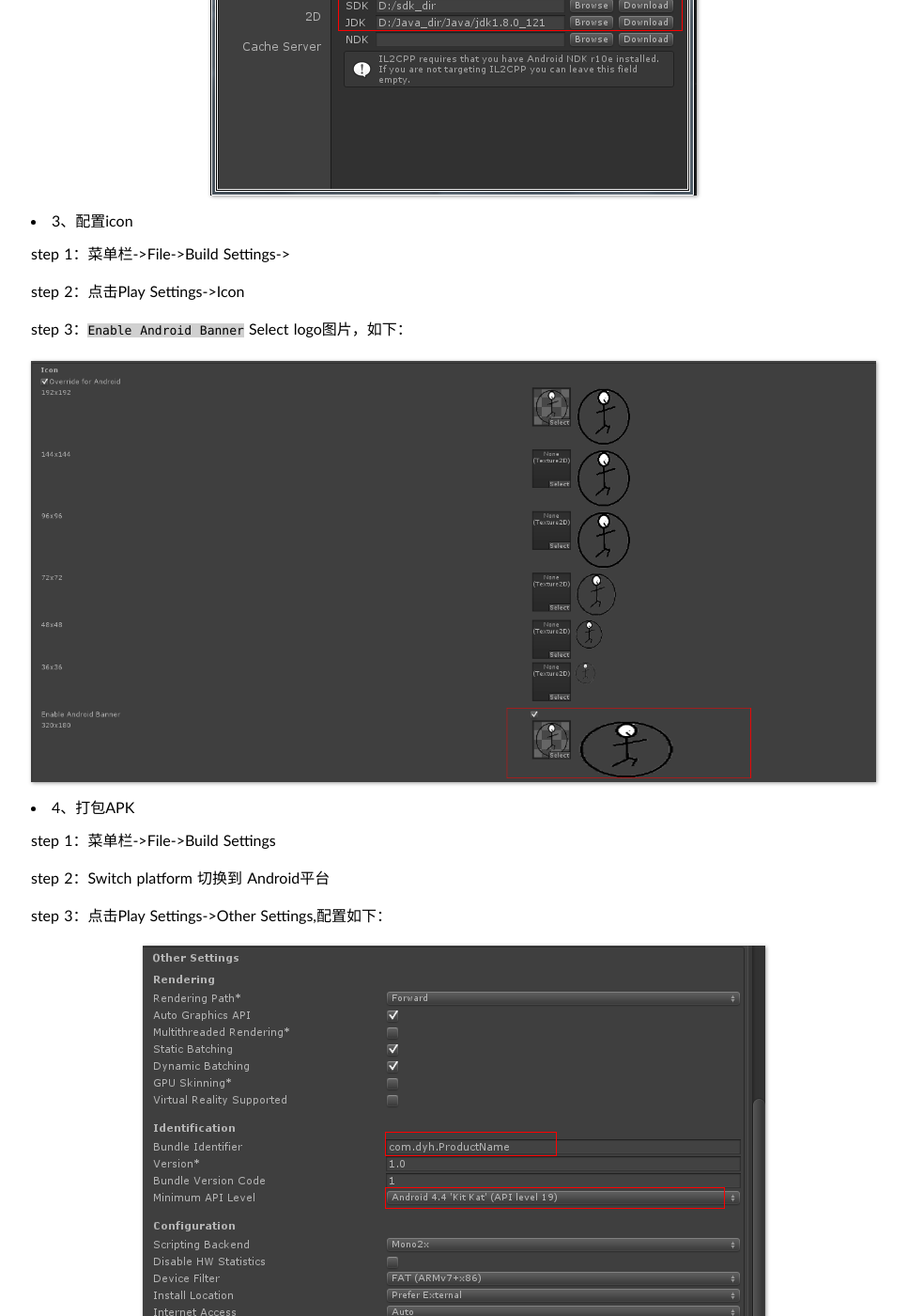
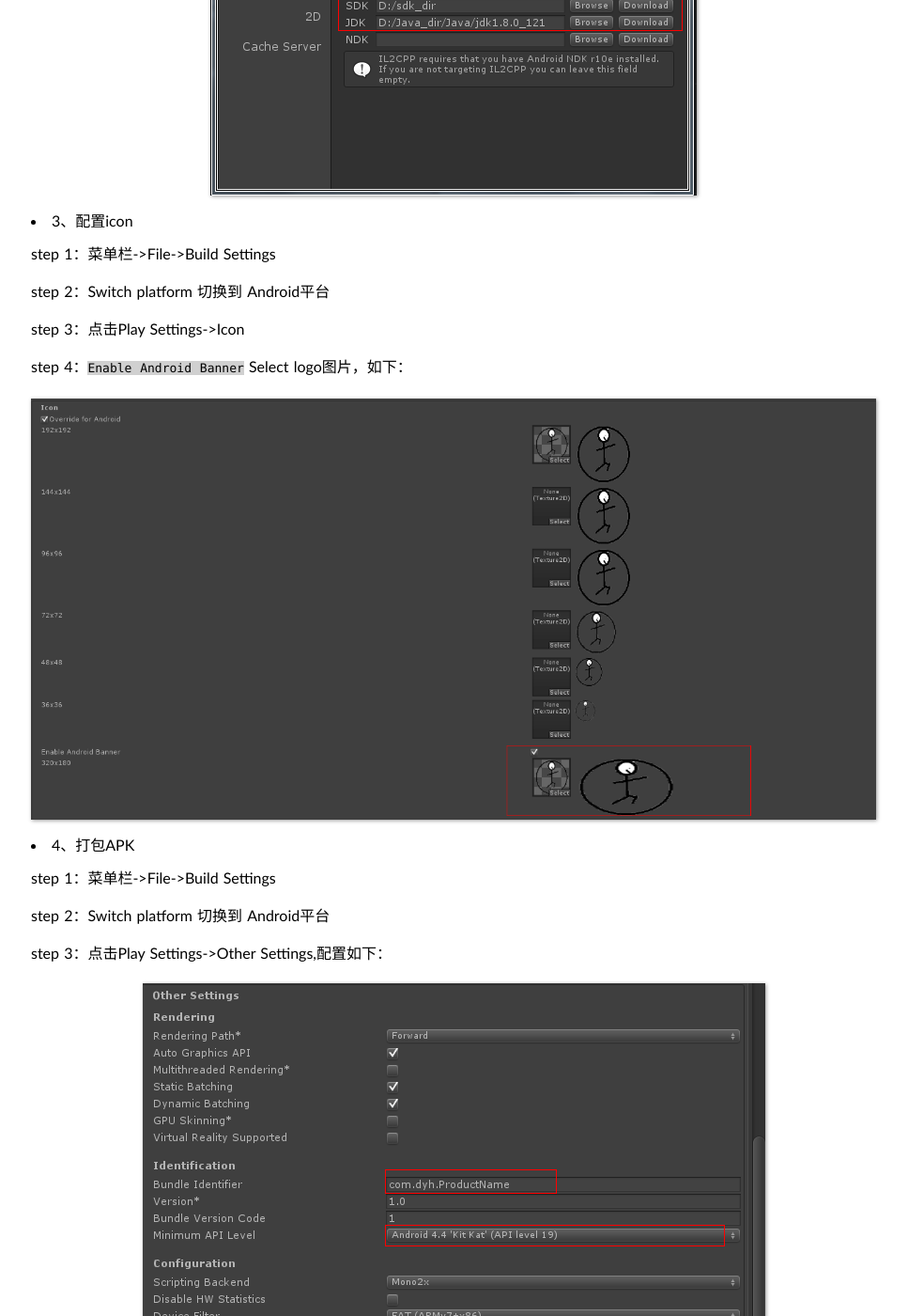
Before and after one commit to duyanghao/duyanghao.github.io, a Jekyll site: the page built from _posts/2017-2-6-Unity_Apk.md, in a window 1280 px wide and 1400 px high, scrolled down 2315 px. Shown: the whole window at 94% size, without its empty margins (157-1124 px from the left). Built offline with Jekyll 4.4.1, drawn with Linux system fonts in a browser that asks for light colours; some web fonts are replaced; comment, search, counter and statistics services are not loaded; some of the changed text lies outside the part shown.

Commit message:
Update 2017-2-6-Unity_Apk.md
Signed-off-by: “duyanghao” <1294057873@qq.com>

```diff
--- a/_posts/2017-2-6-Unity_Apk.md
+++ b/_posts/2017-2-6-Unity_Apk.md
@@ -56,11 +56,13 @@ windows+R 打开运行 输入cmd 输入 java -version , javac , java查看是否
 
 * 3、配置icon
 
-step 1：菜单栏->File->Build Settings->
+step 1：菜单栏->File->Build Settings
 
-step 2：点击Play Settings->Icon
+step 2：Switch platform 切换到 Android平台
 
-step 3：`Enable Android Banner` Select logo图片，如下：
+step 3：点击Play Settings->Icon
+
+step 4：`Enable Android Banner` Select logo图片，如下：
 
 ![](/public/img/unity_apk/icon.png)
 
@@ -76,7 +78,7 @@ step 3：点击Play Settings->Other Settings,配置如下：
 
 **注意：**
 
-1、`Bundle Identifier`字段内容`com.Company.Productname`中的`Company`替换为任何其他字段
+1、`Bundle Identifier`字段内容`com.Company.ProductName`中的`Company`替换为任何其他字段
 
 2、`Minimum API Level`字段内容为发布的apk文件的运行环境
 
```
